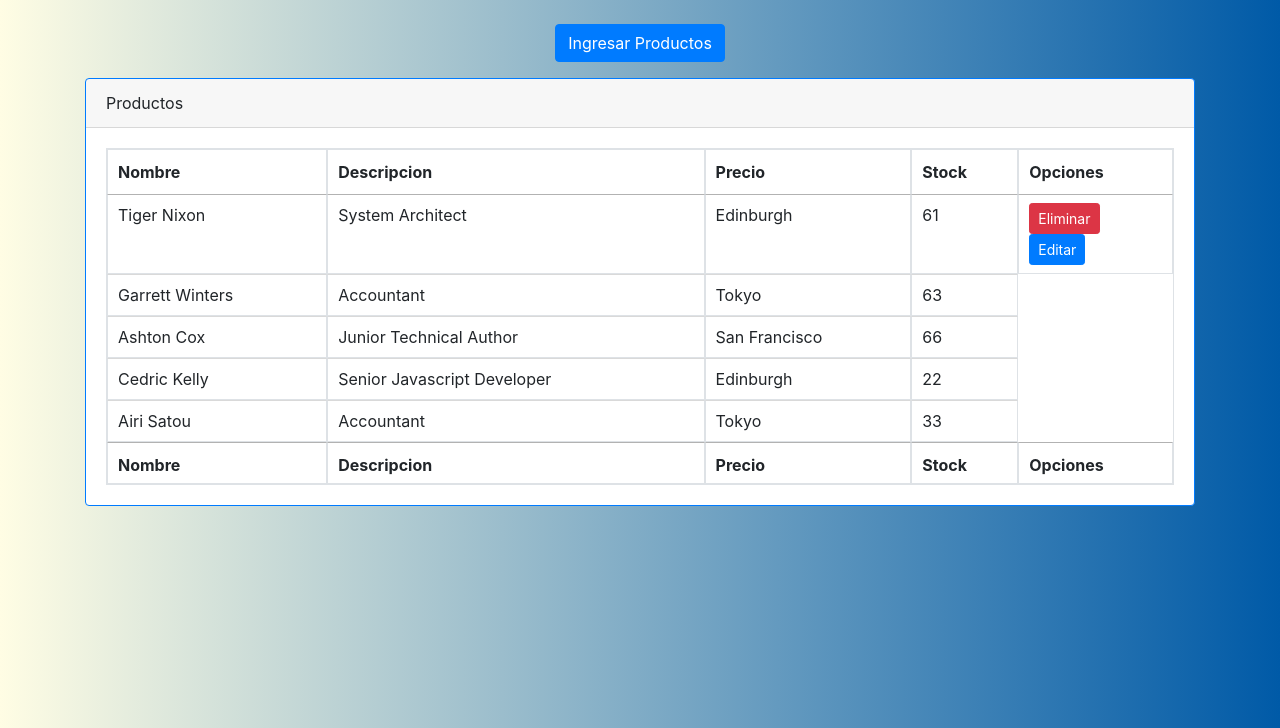
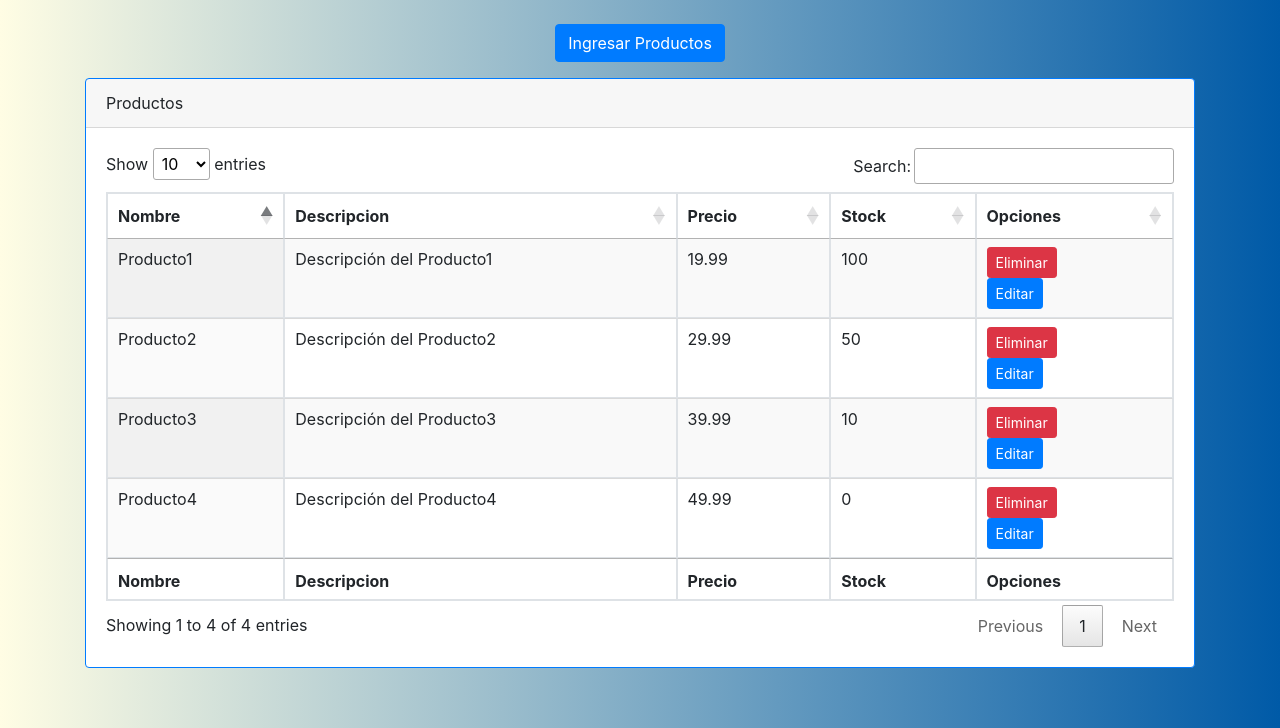
Before and after one commit to MauGarr/Desarrollo_Web, a Django app: page /producto/ in a window 1280 px wide. Shown: the part 72-800 px from the top of the page. Run offline with Django 5.2, Linux system fonts and the light colour scheme; some libraries are stand-ins or nearby versions.

Commit message:
Se creo la funcionalidad para mostrar los datos del xml

```diff
--- a/Proyecto2Ipc/templates/producto.html
+++ b/Proyecto2Ipc/templates/producto.html
@@ -45,11 +45,12 @@
                         </tr>
                     </thead>
                     <tbody>
+                        {% for producto in productos %}
                         <tr>
-                            <td>Tiger Nixon</td>
-                            <td>System Architect</td>
-                            <td>Edinburgh</td>
-                            <td>61</td>
+                            <td>{{ producto.nombre }}</td>
+                            <td>{{ producto.descripcion }}</td>
+                            <td>{{ producto.precio }}</td>
+                            <td>{{ producto.existencias }}</td>
                             <td style="flex-direction: row;">
                                 <form action="">
                                     <button class="btn btn-danger btn-icon-split btn-sm">Eliminar</button>
@@ -57,33 +58,11 @@
                                 <form action="">
                                     <button class="btn btn-primary btn-icon-split btn-sm">Editar</button>
                                 </form>
-                                </td>
+                            </td>
                         </tr>
-                        <tr>
-                            <td>Garrett Winters</td>
-                            <td>Accountant</td>
-                            <td>Tokyo</td>
-                            <td>63</td>
 
-                        </tr>
-                        <tr>
-                            <td>Ashton Cox</td>
-                            <td>Junior Technical Author</td>
-                            <td>San Francisco</td>
-                            <td>66</td>
-                        </tr>
-                        <tr>
-                            <td>Cedric Kelly</td>
-                            <td>Senior Javascript Developer</td>
-                            <td>Edinburgh</td>
-                            <td>22</td>
-                        </tr>
-                        <tr>
-                            <td>Airi Satou</td>
-                            <td>Accountant</td>
-                            <td>Tokyo</td>
-                            <td>33</td>
-                        </tr>
+                        {% endfor %}
+
                     </tbody>
                     <tfoot>
                         <tr>
--- a/Proyecto2Ipc/urls.py
+++ b/Proyecto2Ipc/urls.py
@@ -26,4 +26,5 @@
     path('cliente/', views.cliente,name='cliente'),
     path('facturas/', views.facturas,name='facturas'),
     path('getinProductos/', views.getinproductos,name='getinproductos'),
+    path('getinProductos/saveProductos/', views.guardar_productos),
 ]
--- a/Proyecto2Ipc/utils.py
+++ b/Proyecto2Ipc/utils.py
@@ -9,7 +9,7 @@
     for cliente in clientes:
         cliente_elem = ET.SubElement(root, "cliente")
         nit_cliente = ET.SubElement(cliente_elem, "nit")
-        nit_cliente.text = cliente.nit
+        nit_cliente.text = str(cliente.nit)
         nombre_cliente = ET.SubElement(cliente_elem, "nombre")
         nombre_cliente.text = cliente.nombre
         direccion_cliente = ET.SubElement(cliente_elem, "direccion")
@@ -29,7 +29,7 @@
 
     clientes = []
     for clientes_elem in root.findall("cliente"):
-        nit = clientes_elem.find("nit").text
+        nit = int(clientes_elem.find("nit").text)
         nombre = clientes_elem.find("nombre").text
         direccion = clientes_elem.find("direccion").text
         telefono = clientes_elem.find("telefono").text
--- a/Proyecto2Ipc/views.py
+++ b/Proyecto2Ipc/views.py
@@ -20,6 +20,7 @@
     if request.method == 'POST':
         form = ClienteForm(request.POST)
         if form.is_valid():
+            print("Agregando el cliente")
             # El formulario es válido, procesa los datos
             nit = form.cleaned_data['nit']
             nombre = form.cleaned_data['nombre']
@@ -54,12 +55,14 @@
 
 #Producto Views
 def producto(request):
-
-    return render(request, 'producto.html')
+    productos = cargar_productos_desde_xml("xml/productos.xml")
+    guardar_productos=guardar_productos_en_xml(productos,"xml/productos.xml")
+    return render(request, 'producto.html', {'productos': productos, 'guardar_productos': guardar_productos})
 def guardar_productos(request):
     if request.method == 'POST':
         form = ProductoForm(request.POST)
         if form.is_valid():
+            print("Datos del formulario:", form.cleaned_data)
             # El formulario es válido, procesa los datos
             nombre = form.cleaned_data['nombre']
             descripcion = form.cleaned_data['descripcion']
@@ -67,7 +70,7 @@
             existencias = form.cleaned_data['existencias']
 
             # Cargar productos existentes
-            archivo_xml = "productos.xml"
+            archivo_xml = "xml/productos.xml"
             productos = cargar_productos_desde_xml(archivo_xml)
 
             # Agregar el nuevo producto
@@ -82,12 +85,17 @@
             # Guardar la lista actualizada en el archivo XML
             guardar_productos_en_xml(productos, archivo_xml)
 
-            return redirect('product_list')
+            productos = cargar_productos_desde_xml("xml/productos.xml")
+            guardar_productos=guardar_productos_en_xml(productos,"xml/productos.xml")
+            return render(request, 'producto.html', {'productos': productos, 'guardar_productos': guardar_productos})
     else:
         # Si la solicitud no es POST, muestra el formulario vacío
+
         form = ProductoForm()
 
-    return render(request, 'productos/guardar_productos.html', {'form': form})
+    productos = cargar_productos_desde_xml("xml/productos.xml")
+    guardar_productos=guardar_productos_en_xml(productos,"xml/productos.xml")
+    return render(request, 'producto.html', {'productos': productos, 'guardar_productos': guardar_productos})
 # Facturas Views
 def facturas(request):
     return render(request, 'facturas.html')
@@ -128,5 +136,8 @@
 
 def nav(request):
     return render(request,"nav.html")
+
 def getinproductos(request):
-    return render(request,"mercaingresa.html")
+    productos = cargar_productos_desde_xml("xml/productos.xml")
+    guardar_productos=guardar_productos_en_xml(productos,"xml/productos.xml")
+    return render(request,"mercaingresa.html",{'productos': productos, 'guardar_productos': guardar_productos})
--- /dev/null
+++ b/xml/productos.xml
@@ -0,0 +1,17 @@
+<productos><producto><nombre>
+			Producto1
+		</nombre><descripcion>
+			Descripci&#243;n del Producto1
+		</descripcion><precio>19.99</precio><existencias>100</existencias></producto><producto><nombre>
+			Producto2
+		</nombre><descripcion>
+			Descripci&#243;n del Producto2
+		</descripcion><precio>29.99</precio><existencias>50</existencias></producto><producto><nombre>
+			Producto3
+		</nombre><descripcion>
+			Descripci&#243;n del Producto3
+		</descripcion><precio>39.99</precio><existencias>10</existencias></producto><producto><nombre>
+			Producto4
+		</nombre><descripcion>
+			Descripci&#243;n del Producto4
+		</descripcion><precio>49.99</precio><existencias>0</existencias></producto></productos>
```
Also changed, not shown: Proyecto2Ipc/templates/mercaingresa.html (+13 -11 lines), Proyecto2Ipc/xml/productos.xml (deleted), xml/clientes.xml (renamed from Proyecto2Ipc/xml/clientes.xml), xml/facturas.xml (added).
